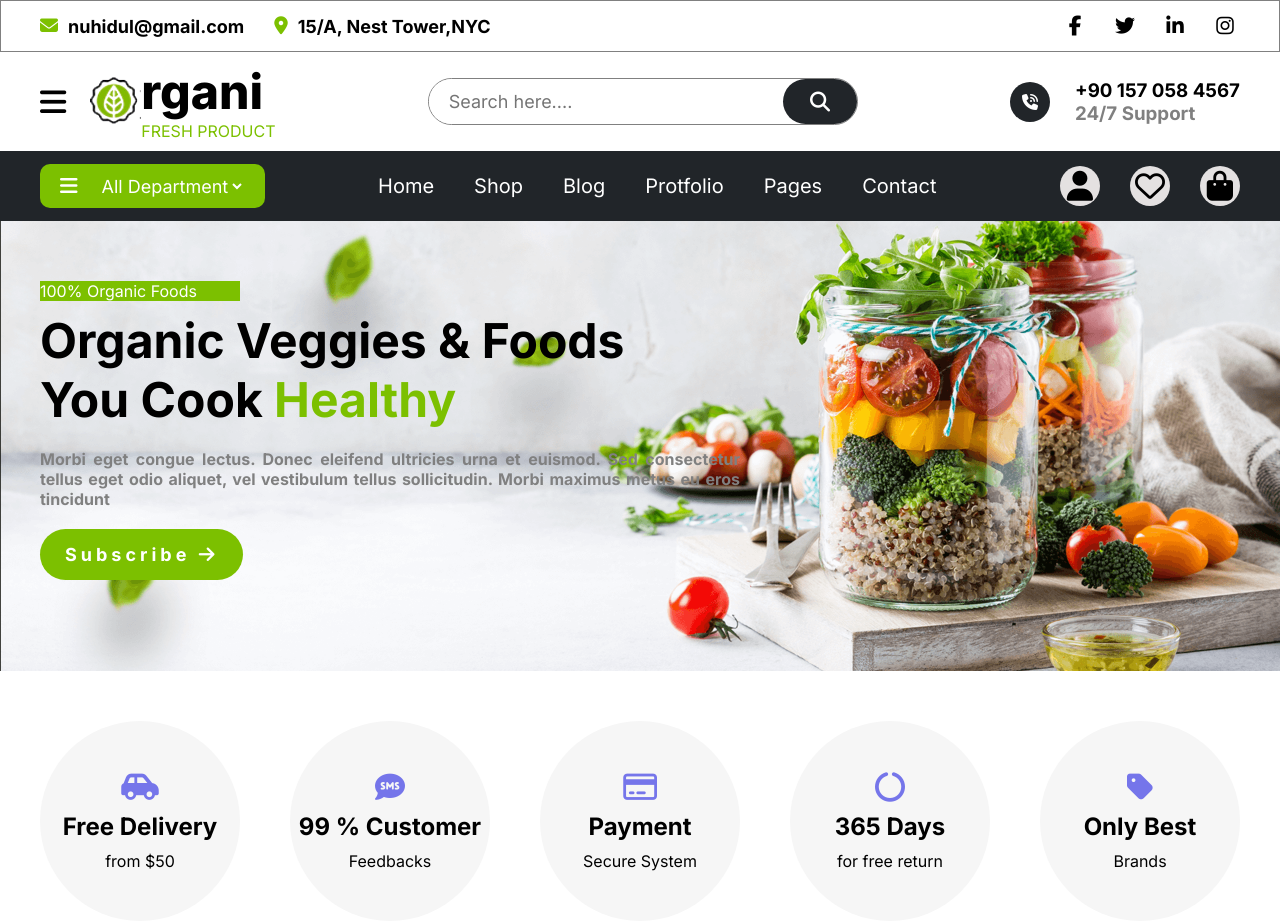
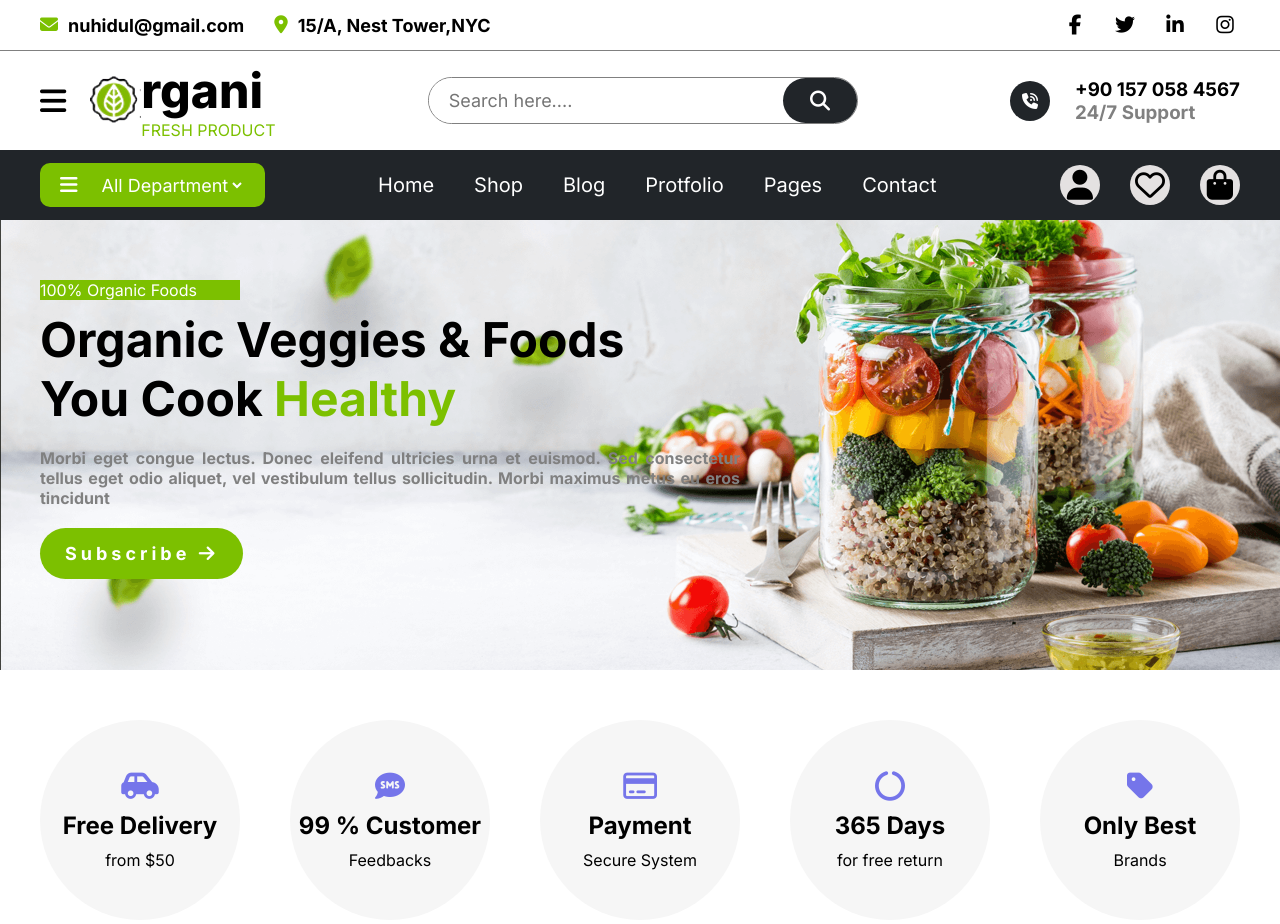
Before and after one commit to nuhidulislam/project-7, a plain HTML site: page index.html in a window 1280 px wide. Shown: the top 924 px of the page. Drawn offline with Linux system fonts and the light colour scheme.

Commit message:
change nav section

```diff
--- a/style.css
+++ b/style.css
@@ -6,7 +6,9 @@
 }
 /* nav-1 section style start here */
 nav{
- border: 1px solid gray;
+ /* border: 1px solid gray; */
+ border: none;
+ border-bottom: 1px solid gray;
   width: 100%;
 }
 .nav-1{
```
